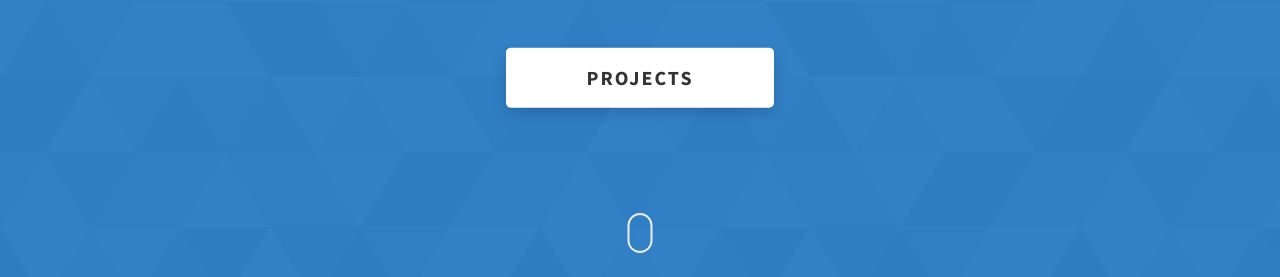
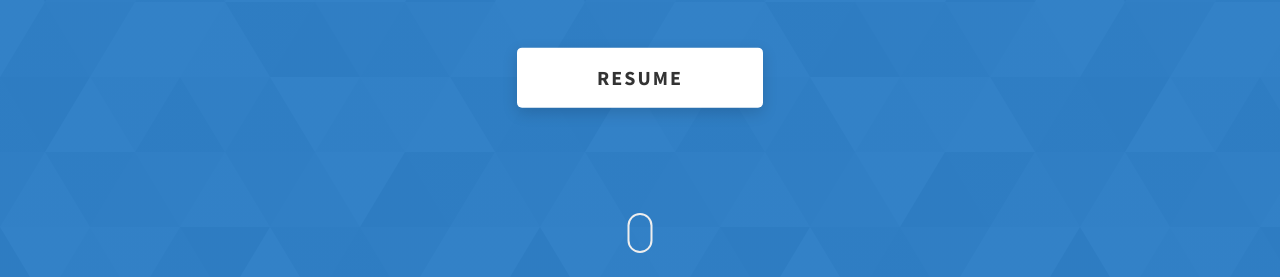
Before and after one commit to tejasri415/Portfolio, a website: page index.html in a window 1280 px wide. Shown: the part 523-800 px from the top of the page. Drawn offline with Linux system fonts and the light colour scheme.

Commit message:
Update index.html

```diff
--- a/index.html
+++ b/index.html
@@ -98,7 +98,7 @@
           </p>
         </div>
         <div class="home-hero__cta">
-          <a href="./#projects" class="btn btn--bg">Projects</a>
+          <a href="https://drive.google.com/file/d/1pViy7kKzLKoepe37c1wthEG_KIFwmf-J/view?usp=sharing" class="btn btn--bg">Resume</a>
         </div>
       </div>
       <div class="home-hero__socials">
```
